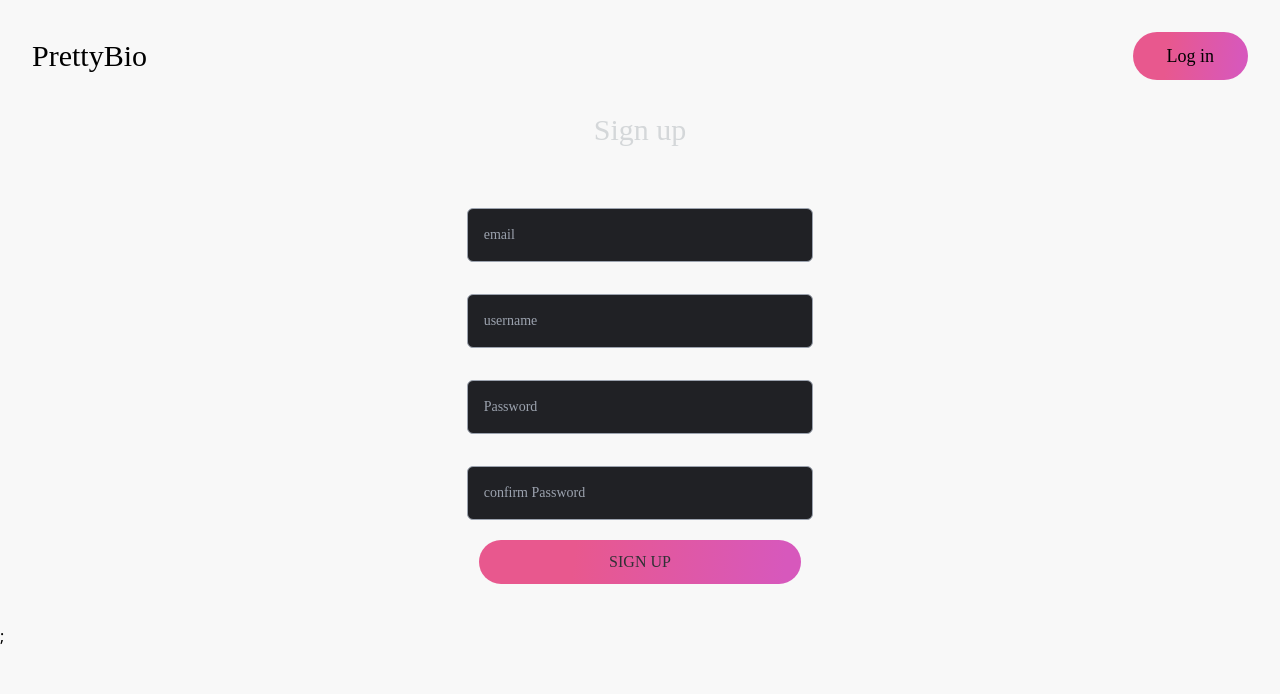
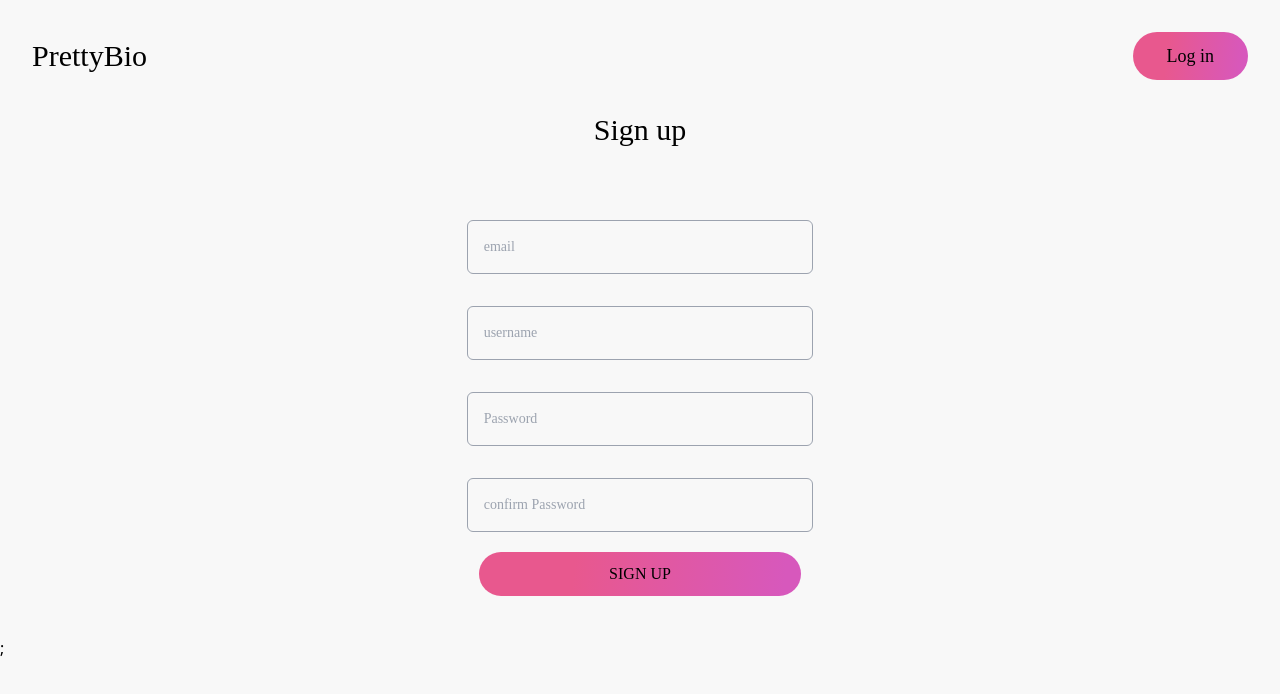
Before and after one commit to devtofunmi/prettybio, a Next.js app: page /Signup in a window 1280 px wide. Shown: the top 694 px of the page. Built offline with nearby package versions, Linux system fonts and the light colour scheme; a web font is replaced by a local one.

Commit message:
add a style for the light mode

```diff
--- a/pages/Signup.jsx
+++ b/pages/Signup.jsx
@@ -1,4 +1,5 @@
-import React, { useState } from "react";
+import React, { useEffect, useState } from "react";
+import { useTheme } from "next-themes";
 import GradientBorder from "../components/GradientBorder";
 import { supabase } from "../supabaseClient";
 import { useRouter } from "next/router";
@@ -15,6 +16,16 @@ const Signup = () => {
   const [error, setError] = useState("");
   const [success, setSuccess] = useState("");
 
+  const { systemTheme, theme, setTheme } = useTheme();
+  const [mounted, setMounted] = useState(false);
+
+  useEffect(() => {
+    setMounted(true);
+  }, []);
+
+  if (!mounted) return null;
+  const currentTheme = theme === "system" ? systemTheme : theme;
+
   const isValidEmail = (value) => {
     // Regular expression for email validation
     const emailRegex = /^[^\s@]+@[^\s@]+\.[^\s@]+$/;
@@ -22,14 +33,15 @@ const Signup = () => {
   };
 
   const SignUp = async () => {
+
     if (!supabase) {
       console.error("Supabase client is not defined.");
       return;
     }
 
-
     setLoading(true);
     setTimeout(async () => {
+
       if (!email) {
         setError("Please enter your email");
       } else if (!isValidEmail(email)) {
@@ -112,13 +124,25 @@ setTimeout(async () => {
         </div>
       )}
 
-      <h1 className="text-text text-3xl  flex justify-center">Sign up</h1>
+      <h1
+        className={`${
+          currentTheme === "dark"
+            ? "text-text text-3xl flex justify-center"
+            : "text-black text-3xl flex justify-center"
+        }`}
+      >
+        Sign up
+      </h1>
 
       <div className=" w-full md:w-2/4 text-sm  lg:w-4/12 rounded-xl  m-auto p-10 md:p-[14]  mt-2">
         <div className="flex flex-col mt-3 justify-center ">
           <input
             type="email"
-            className="bg-[#202125]  focus:border-[#effbce] text-text  border border-gray-400 rounded-md py-4 px-4 block w-full "
+            className={`${
+              currentTheme === "dark"
+                ? "bg-[#202125]  focus:border-[#effbce] text-text border border-gray-400 rounded-md py-4 px-4 block w-full mt-3"
+                : "bg-transparent  focus:border-[#effbce] text-text border border-gray-400 rounded-md py-4 px-4 block w-full mt-3 text-black"
+            }`}
             placeholder="email"
             onChange={(e) => {
               setEmail(e.target.value);
@@ -128,7 +152,11 @@ setTimeout(async () => {
           <div className="mt-5">
             <input
               type="text"
-              className="bg-[#202125]  focus:border-[#effbce] text-text  border border-gray-400 rounded-md py-4 px-4 block w-full mt-3"
+              className={`${
+                currentTheme === "dark"
+                  ? "bg-[#202125]  focus:border-[#effbce] text-text border border-gray-400 rounded-md py-4 px-4 block w-full mt-3"
+                  : "bg-transparent  focus:border-[#effbce] text-text border border-gray-400 rounded-md py-4 px-4 block w-full mt-3 text-black"
+              }`}
               placeholder="username"
               onChange={(e) => {
                 setUserName(e.target.value);
@@ -139,7 +167,11 @@ setTimeout(async () => {
           <div className="mt-5">
             <input
               type="password"
-              className="bg-[#202125]  focus:border-[#effbce] text-text  border border-gray-400 rounded-md py-4 px-4 block w-full mt-3"
+              className={`${
+                currentTheme === "dark"
+                  ? "bg-[#202125]  focus:border-[#effbce] text-text border border-gray-400 rounded-md py-4 px-4 block w-full mt-3"
+                  : "bg-transparent  focus:border-[#effbce] text-text border border-gray-400 rounded-md py-4 px-4 block w-full mt-3 text-black"
+              }`}
               placeholder="Password"
               onChange={(e) => {
                 setPassword(e.target.value);
@@ -150,7 +182,11 @@ setTimeout(async () => {
           <div className="mt-5">
             <input
               type="password"
-              className="bg-[#202125]  focus:border-[#effbce] text-text  border border-gray-400 rounded-md py-4 px-4 block w-full mt-3"
+              className={`${
+                currentTheme === "dark"
+                  ? "bg-[#202125]  focus:border-[#effbce] text-text border border-gray-400 rounded-md py-4 px-4 block w-full mt-3"
+                  : "bg-transparent  focus:border-[#effbce] text-text border border-gray-400 rounded-md py-4 px-4 block w-full mt-3 text-black"
+              }`}
               placeholder="confirm Password"
               onChange={(e) => {
                 setConfirmPassword(e.target.value);
@@ -161,7 +197,11 @@ setTimeout(async () => {
         <div className="mt-5 justify-center items-center flex ">
           <GradientBorder>
             <button
-              className=" px-14  lg:px-32 md:px-20 py-2 bg-transparent  text-btntext text-base rounded-full "
+              className={`${
+                currentTheme === "dark"
+                  ? "px-14  lg:px-32 md:px-20 py-2 bg-transparent  text-btntext text-base rounded-full"
+                  : "px-14  lg:px-32 md:px-20 py-2 bg-transparent  text-black text-base rounded-full"
+              }`}
               onClick={handleSubmit}
             >
               {loading ? <LoadingSpinner /> : <p>SIGN UP </p>}
```
Lines whose indentation alone changed are shown as unchanged.
